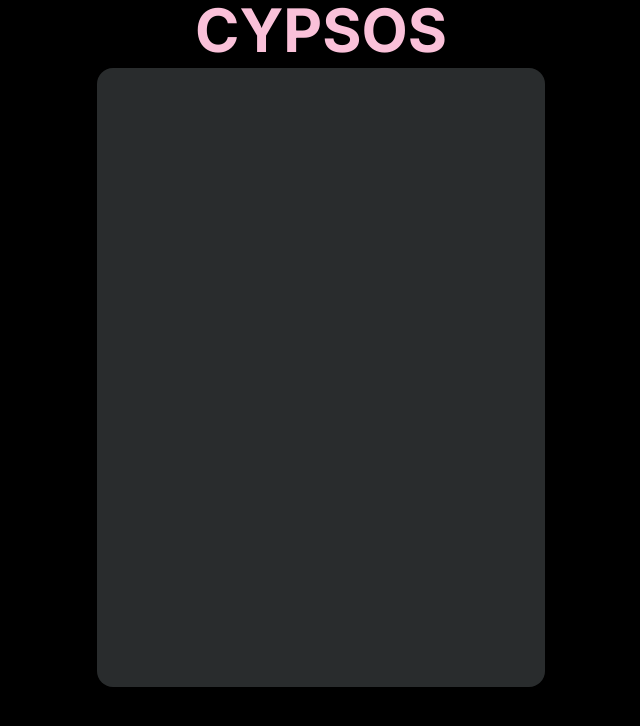
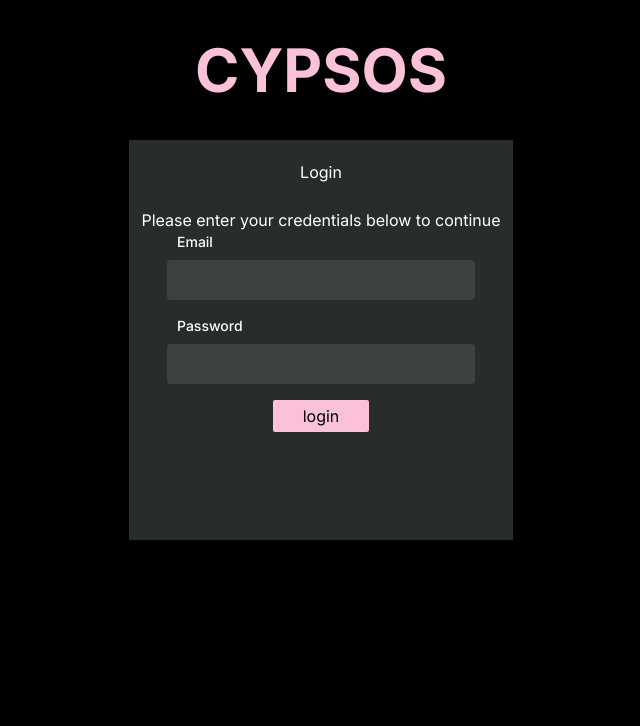
Before and after one commit to has673/POS_Next, a Next.js app: page /Login in a window 1280 px wide. Shown: the top 726 px of the page, without its empty margins (319-959 px from the left). Built offline with nearby package versions, Linux system fonts and the light colour scheme.

Commit message:
form_setting

```diff
--- a/src/app/Components/Button.js
+++ b/src/app/Components/Button.js
@@ -2,7 +2,7 @@ import React from 'react'
 
 const Button = ({title}) => {
   return (
-    <button  className='bg-pink  h-16  w-40'>{title}</button>
+    <button  className='bg-pink rounded-sm h-8  w-24'>{title}</button>
   )
 }
 
--- a/src/app/Components/Card.js
+++ b/src/app/Components/Card.js
@@ -1,12 +1,24 @@
-import React from 'react'
+import React from "react";
+import Heading2 from "./Heading2";
+import Para from "./Para";
+import InputField from "./InputField";
+import Button from "./Button";
 
 const Card = () => {
   return (
-    <div className="bg-bg h-card w-card1 rounded-2xl mt-2">
+    <>
+    <div className="bg-bg h-card w-card1 rounded-4xl text-center">
 
-      </div>
+      <Heading2 text="Login" />
+      <Para content='Please enter your credentials below to continue'/>
 
-  )
-}
+      <InputField label="Email" type="Email"/>
 
-export default Card
+      <InputField label="Password" type="password"/>
+      <Button title='login'/>
+    </div>
+    </>
+  );
+};
+
+export default Card;
--- a/src/app/Components/Heading.js
+++ b/src/app/Components/Heading.js
@@ -2,7 +2,7 @@ import React from 'react'
 
 const Heading = ({text}) => {
   return (
-    <h1 className='text-center font-bold  text-pink  text-6xl' >{text}</h1>
+    <h1 className='text-center font-bold  text-pink  text-6xl my-10' >{text}</h1>
   )
 }
 
--- /dev/null
+++ b/src/app/Components/Heading2.js
@@ -0,0 +1,9 @@
+import React from 'react'
+
+const Heading2 = ({text}) => {
+  return (
+    <h2 className='text-white  inline-block bg-bg my-5'>{text}</h2>
+  )
+}
+
+export default Heading2
--- /dev/null
+++ b/src/app/Components/InputField.js
@@ -0,0 +1,19 @@
+import React from 'react';
+
+const InputField = ({ label, type, name }) => {
+  return (
+    <div className="mb-4 bg-bg">
+      <label className="block text-sm ml-12 text-white text-left bg-bg font-medium mb-2" htmlFor={name}>
+        {label}
+      </label>
+      <input
+        type={type}
+        name={name}
+        id={name}
+        className="w-4/5 px-4 py-2  bg-input rounded focus:outline-none focus:ring-2 focus:ring-pink"
+      />
+    </div>
+  );
+};
+
+export default InputField;
--- /dev/null
+++ b/src/app/Components/Para.js
@@ -0,0 +1,9 @@
+import React from 'react'
+
+const Para = ({content}) => {
+  return (
+    <p className=' bg-bg mt-1 text-white'>{content}</p>
+  )
+}
+
+export default Para
--- a/src/app/Login/page.js
+++ b/src/app/Login/page.js
@@ -6,9 +6,11 @@ const page = () => {
   return (
     <>
       <Heading text="CYPSOS" />
-      <div className="flex items-center justify-center">
+      <div className="flex flex-col justify-center items-center ">
       <Card/>
       </div>
+
+
       </>
 
 
--- a/src/app/Password/page.js
+++ b/src/app/Password/page.js
@@ -1,13 +1,28 @@
 import React from "react";
 import Heading from "../Components/Heading";
+import Heading2 from "../Components/Heading2";
+import Button from "../Components/Button";
+import Para from "../Components/Para";
+import InputField from "../Components/InputField";
+
 
 const page = () => {
   return (
     <>
     <Heading text="CYPSOS" />
-    <div className="flex items-center justify-center">
-    <Card/>
-    </div>
+    <div className="flex flex-col justify-center items-center ">
+    <div className="bg-bg h-card w-card1 rounded-4xl text-center">
+
+    <Heading2 text="Recover Password" />
+    <Para content='Please enter your credentials below to continue'/>
+
+    <InputField label="Email" type="Email"/>
+
+    <InputField label="Password" type="password"/>
+    <Button title='login'/>
+  </div>
+      </div>
+
     </>
 
   );
--- a/tailwind.config.js
+++ b/tailwind.config.js
@@ -16,13 +16,14 @@ module.exports = {
         pink:'#FAC1D9',
         bg:'#292C2D',
         text:  '#64748B',
-        text1:"#475569"
+        text1:"#475569",
+        input:"#3D4142"
       },
       height:{
-        card:'77.4vh'
+        card:'50vh'
       },
       width:{
-        card1:'35vw'
+        card1:'30vw'
       }
 
     },
```
